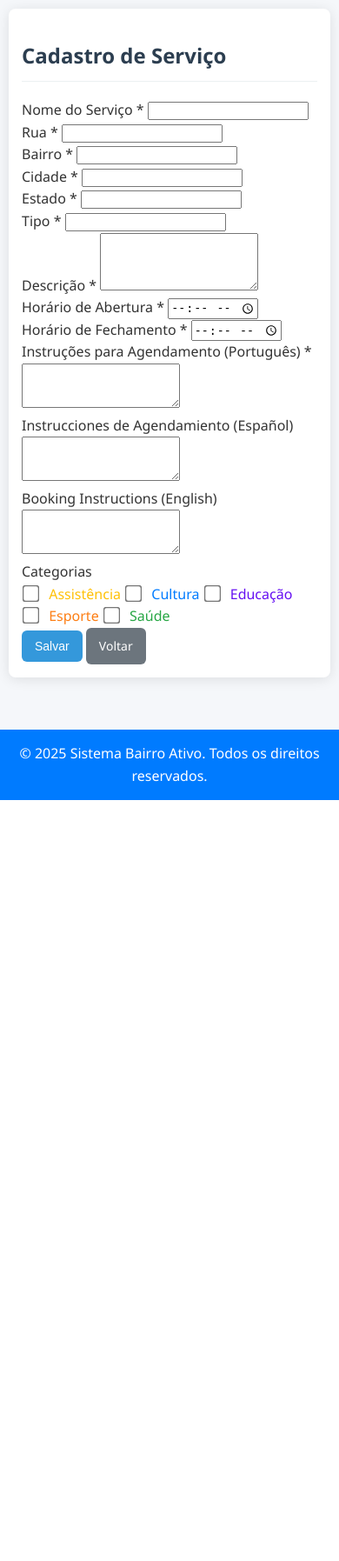
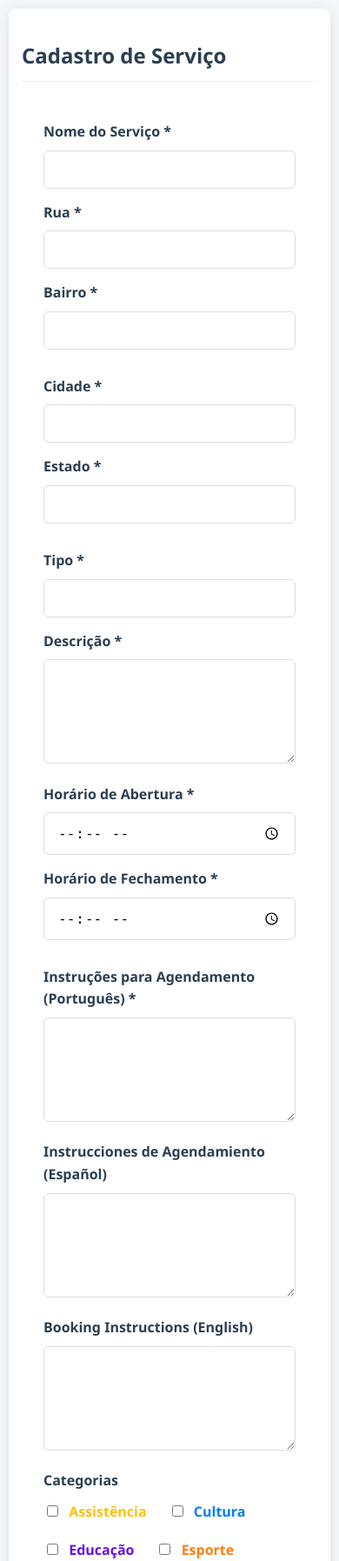
Before and after one commit to leotiag0/bairroativo, a PHP site: page /admin_cadastro.php in a window 390 px wide; the page is wider, and only the part inside the window is pictured. Shown: the part 97-1892 px from the top of that part at 87% size. Before the commit the page ends 1017 px from the top of that part, so only its background shows below. Run offline with PHP 8.4, Linux system fonts and the light colour scheme; the visitor is signed in with stand-in values (Sample User, id 1); data comes from the database, SQL or seed files in the repository; a stand-in replaces the project's code that opens the database connection.

Commit message:
Update admin.css

```diff
--- a/css/admin.css
+++ b/css/admin.css
@@ -64,54 +60,97 @@ h2 {
     text-decoration: none;
     margin-left: 20px;
     font-weight: 500;
-    transition: color 0.3s; /* Efeito suave ao passar o mouse */
+    transition: color 0.3s;
 }
 
 .admin-header a:hover {
-    color: #3498db; /* Cor altera ao passar o mouse */
+    color: #3498db;
+}
+
+.admin-footer {
+    text-align: center;
+    padding: 20px;
+    margin-top: 30px;
+    color: #7f8c8d;
+    font-size: 14px;
 }
 
 /* ============================================= */
-/* 3. FILTROS                                    */
+/* 3. FORMULÁRIOS                               */
 /* ============================================= */
-.filtros {
-    display: flex;
-    gap: 10px;
-    margin-bottom: 20px;
-    flex-wrap: wrap; /* Permite quebra de linha em telas pequenas */
-    align-items: center;
+.form-cadastro {
+    background: #fff;
+    padding: 25px;
+    border-radius: 8px;
+    margin: 20px 0;
 }
 
-/* Estilização dos selects de filtro */
-.filtros select {
-    padding: 10px 15px;
+.form-row {
+    display: flex;
+    gap: 20px;
+    margin-bottom: 15px;
+}
+
+.form-group {
+    flex: 1;
+    margin-bottom: 15px;
+}
+
+.form-group label {
+    display: block;
+    margin-bottom: 8px;
+    font-weight: 600;
+    color: #2c3e50;
+}
+
+input[type="text"],
+input[type="time"],
+input[type="email"],
+input[type="password"],
+textarea,
+select {
+    width: 100%;
+    padding: 12px 15px;
     border: 1px solid #ddd;
     border-radius: 6px;
-    background-color: #f8f9fa;
-    font-size: 14px;
-    min-width: 200px;
-    transition: all 0.3s; /* Transição suave para efeitos */
+    font-size: 16px;
+    transition: all 0.3s;
+    box-sizing: border-box;
 }
 
-.filtros select:focus {
-    border-color: #3498db;
-    outline: none;
-    box-shadow: 0 0 0 3px rgba(52, 152, 219, 0.2); /* Destaque visual ao focar */
+textarea {
+    min-height: 120px;
+    resize: vertical;
+}
+
+.categorias-list {
+    margin-top: 10px;
+    display: flex;
+    flex-wrap: wrap;
+    gap: 10px;
+}
+
+.categoria-item {
+    display: flex;
+    align-items: center;
+    margin-right: 15px;
+    margin-bottom: 10px;
+}
+
+.categoria-item input {
+    margin-right: 8px;
 }
 
 /* ============================================= */
-/* 4. TABELA DE SERVIÇOS                         */
+/* 4. TABELAS                                   */
 /* ============================================= */
-/* Container para tabela responsiva */
 .table-responsive {
-    overflow-x: auto; /* Permite rolagem horizontal em telas pequenas */
+    overflow-x: auto;
     margin-bottom: 20px;
     border-radius: 6px;
     box-shadow: 0 1px 3px rgba(0, 0, 0, 0.1);
-    -webkit-overflow-scrolling: touch; /* Melhora scroll em dispositivos móveis */
 }
 
-/* Estilo base da tabela */
 table {
     width: 100%;
     border-collapse: collapse;
@@ -119,39 +158,23 @@ table {
     font-size: 14px;
 }
 
-/* Células da tabela */
 th, td {
     padding: 12px 15px;
     text-align: left;
     border-bottom: 1px solid #e0e0e0;
 }
 
-/* Cabeçalho da tabela */
 th {
     background-color: #f8f9fa;
     font-weight: 600;
     color: #2c3e50;
     position: sticky;
-    top: 0; /* Fixa o cabeçalho durante a rolagem */
-    box-shadow: 0 2px 2px -1px rgba(0, 0, 0, 0.1);
-}
-
-/* Efeito hover nas linhas */
-tr:hover {
-    background-color: #f5f7fa;
-}
-
-/* Estilo para checkboxes na tabela */
-input[type="checkbox"] {
-    transform: scale(1.2); /* Aumenta ligeiramente o tamanho */
-    cursor: pointer;
-    accent-color: #3498db; /* Cor personalizada para o checkbox */
+    top: 0;
 }
 
 /* ============================================= */
-/* 5. ESTILOS DE BOTÕES                          */
+/* 5. COMPONENTES COMUNS                        */
 /* ============================================= */
-/* Classe base para botões */
 .btn {
     padding: 10px 15px;
     font-size: 14px;
@@ -250,107 +226,87 @@ input[type="checkbox"] {
     text-decoration: none;
     border-radius: 6px;
     transition: all 0.3s;
-    margin-top: 20px;
-}
-
-.botao-voltar:hover {
-    background-color: #5a6268;
-    transform: translateY(-1px);
 }
 
 /* ============================================= */
-/* 8. ELEMENTOS DIVERSOS                         */
+/* 6. MENSAGENS                                 */
 /* ============================================= */
-/* Texto de contagem de serviços */
-.container > p {
-    color: #6c757d;
-    margin-bottom: 15px;
-    font-style: italic;
+.msg {
+    padding: 12px 15px;
+    margin-bottom: 20px;
+    border-radius: 6px;
+    font-weight: 500;
+    display: flex;
+    align-items: center;
+    gap: 8px;
 }
 
-/* Estilo para emojis nos botões */
-.btn span, .botao-voltar span {
-    font-size: 16px;
+.msg-success {
+    background-color: #d4edda;
+    color: #155724;
+    border: 1px solid #c3e6cb;
+}
+
+.msg-error {
+    background-color: #f8d7da;
+    color: #721c24;
+    border: 1px solid #f5c6cb;
 }
 
 /* ============================================= */
-/* 9. RESPONSIVIDADE                             */
+/* 7. RESPONSIVIDADE                            */
 /* ============================================= */
 @media (max-width: 768px) {
-    /* Ajustes para container em mobile */
     .container {
         padding: 15px;
         margin: 10px;
     }
 
-    /* Filtros empilhados verticalmente */
-    .filtros {
+    .form-row {
         flex-direction: column;
-        align-items: stretch;
-        gap: 8px;
+        gap: 0;
     }
 
-    .filtros select,
-    .filtros .btn {
-        width: 100%;
+    .admin-header {
+        flex-direction: column;
+        text-align: center;
     }
 
-    /* Transformação da tabela em cards */
-    table {
-        display: block;
-        width: 100%;
-    }
-
-    thead {
-        display: none; /* Oculta cabeçalho em mobile */
-    }
-
-    tbody {
+    .admin-header a {
+        margin: 8px 0;
         display: block;
     }
 
+    table, thead, tbody, th, td, tr {
+        display: block;
+    }
+
+    thead tr {
+        position: absolute;
+        top: -9999px;
+        left: -9999px;
+    }
+
     tr {
-        display: block;
         margin-bottom: 15px;
         border: 1px solid #ddd;
         border-radius: 6px;
         padding: 10px;
-        position: relative;
     }
 
     td {
-        display: flex;
-        justify-content: space-between;
-        align-items: center;
-        padding: 8px 10px;
         border: none;
-        border-bottom: 1px solid #eee;
-        text-align: right;
+        position: relative;
+        padding-left: 50%;
     }
 
-    td:last-child {
-        border-bottom: none;
-    }
-
-    /* Exibe rótulos antes do conteúdo */
     td:before {
         content: attr(data-label);
+        position: absolute;
+        left: 10px;
+        width: 45%;
+        padding-right: 10px;
+        white-space: nowrap;
         font-weight: bold;
-        margin-right: 15px;
-        flex: 1;
-        text-align: left;
-    }
-
-    /* Botões em telas pequenas */
-    .btn-table {
-        width: 100%;
-        justify-content: center;
-        padding: 8px;
-    }
-
-    /* Checkbox maior para facilitar toque */
-    input[type="checkbox"] {
-        transform: scale(1.5);
-        margin-right: 10px;
     }
 }
```
Also changed, not shown: other parts of css/admin.css (+17 -68 lines).
